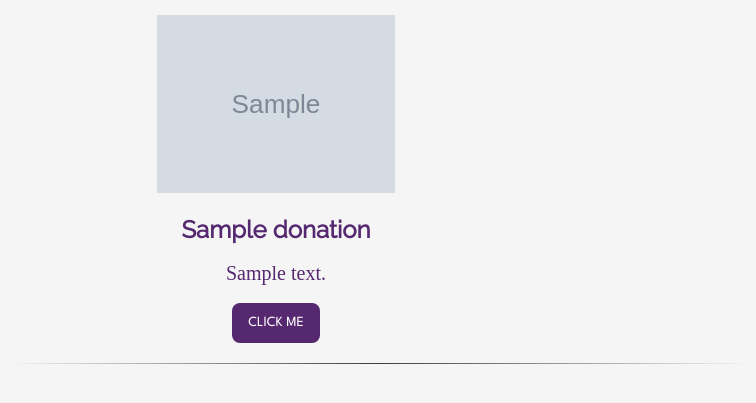
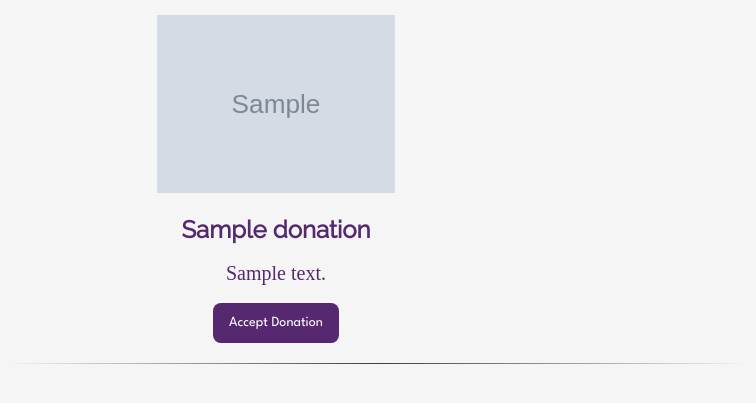
Before and after one commit to Electrolytful/FlorinCouncil, a Node server app: template views/recycling_center/donations.ejs in a window 1280 px wide. Shown: the part 189-592 px from the top of the page, without its empty margins (364-1120 px from the left). Run offline with Node 20, Linux system fonts and the light colour scheme; the template is opened without the code that fills it: most values are stand-ins (such as "Sample title", 1, 10 or a date in 2020); grey boxes marked "Sample" are stand-in pictures; some libraries are stand-ins or nearby versions; some web fonts are replaced.

Commit message:
Adding README.md images and changing button on donations.

```diff
--- a/views/recycling_center/donations.ejs
+++ b/views/recycling_center/donations.ejs
@@ -44,7 +44,7 @@
                         <%= donation.description %>
                     </p>
                     <br>
-                    <button class="button" type="submit"> CLICK ME </button>
+                    <button class="button" type="submit"> Accept Donation </button>
                     <br>
                     <hr>
                 </form>
```
Also changed, not shown: public/img/dashboard.png (added), public/img/homepage-2.png (added), public/img/homepage.png (added), public/img/library-2.png (added), public/img/library-3.png (added), public/img/library.png (added), public/img/login.png (added), public/img/register.png (added), 2 other files.
